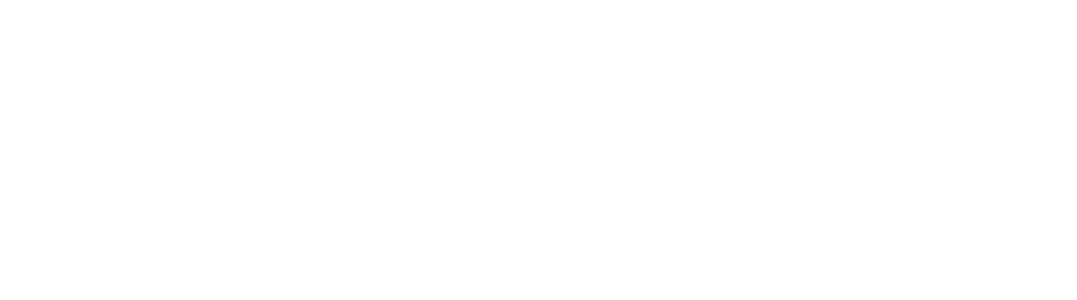
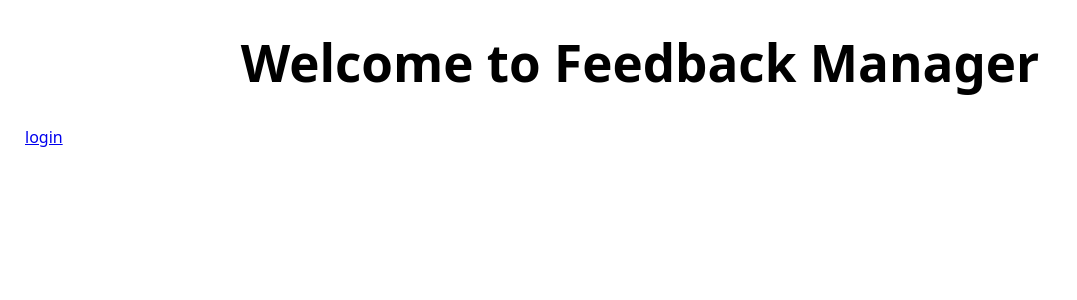
Before and after one commit to JamesBarnes48/FeedbackManagerClient, a Vue app: page /login in a window 1280 px wide. Before the commit this address had no page. Shown: the top 300 px of the page, without its empty margins (0-1077 px from the left). Built offline with nearby package versions, Linux system fonts and the light colour scheme.

Commit message:
create simple auth-based routing for new login view

```diff
--- a/src/router/index.ts
+++ b/src/router/index.ts
@@ -1,15 +1,28 @@
 import { createRouter, createWebHistory } from 'vue-router'
 import HomeView from '../views/HomeView.vue'
+import LoginView from '../views/LoginView.vue'
 
 const router = createRouter({
   history: createWebHistory(import.meta.env.BASE_URL),
   routes: [
     {
+      path: '/login',
+      name: 'login',
+      component: LoginView
+    },
+    {
       path: '/',
       name: 'home',
       component: HomeView,
+      meta: {requiresAuth: true}
     }
   ],
 })
 
+router.beforeEach((to, from, next) => {
+  const auth = true; //say we are authed for now
+  if(to.meta.requiresAuth && !auth) next({name: 'login'})
+  else next();
+})
+
 export default router
--- /dev/null
+++ b/src/views/LoginView.vue
@@ -0,0 +1,24 @@
+<script setup lang="ts">
+    import { ref } from 'vue';
+    import ErrorBanner from '../components/ErrorBanner.vue';
+    import api from '../api';
+
+    const errorMessage = ref('');
+    const showError = ref(false);
+
+    function triggerError(message: string){
+        errorMessage.value = message;
+        showError.value = true;
+    }
+</script>
+
+<template>
+    <div>
+        <ErrorBanner v-model:show="showError" :message="errorMessage" />
+        <h1 class="page-title">Welcome to Feedback Manager</h1>
+        <a href="/">login</a>
+    </div>
+</template>
+
+<style scoped>
+</style>
```
